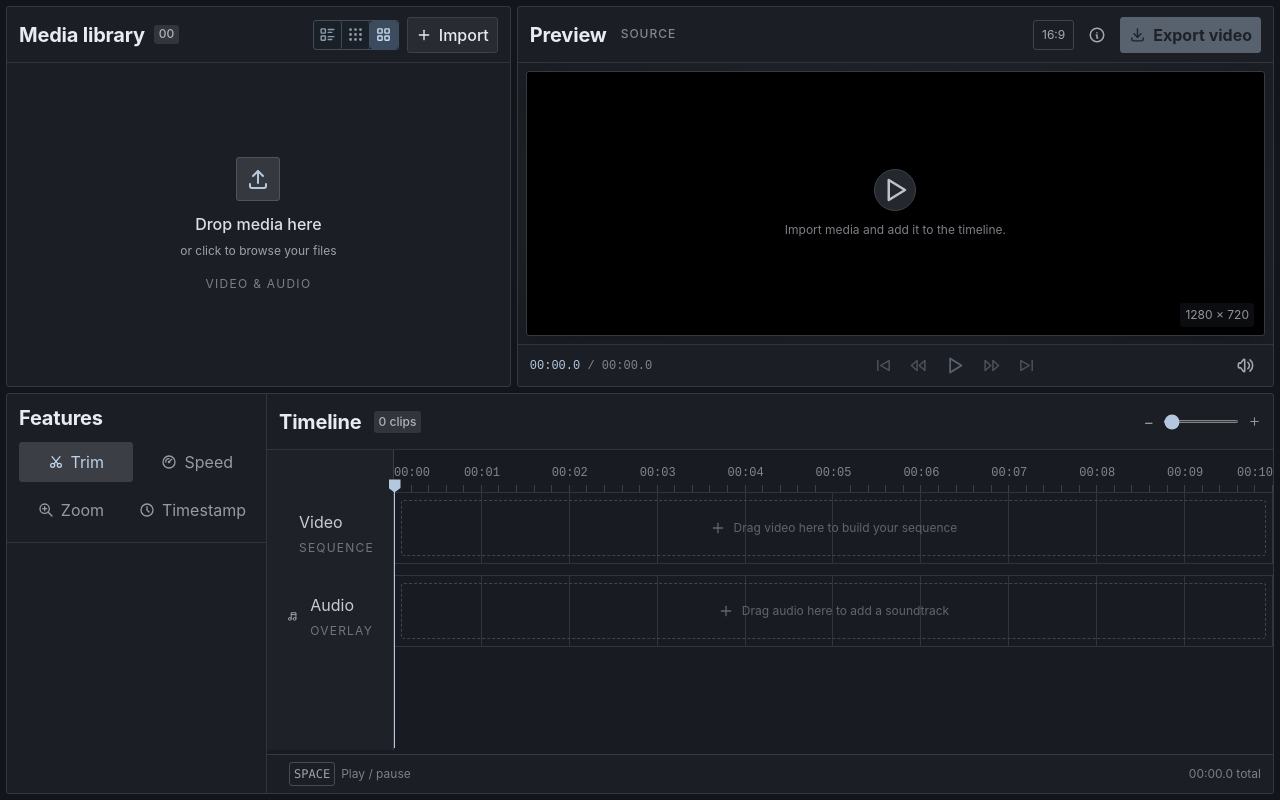
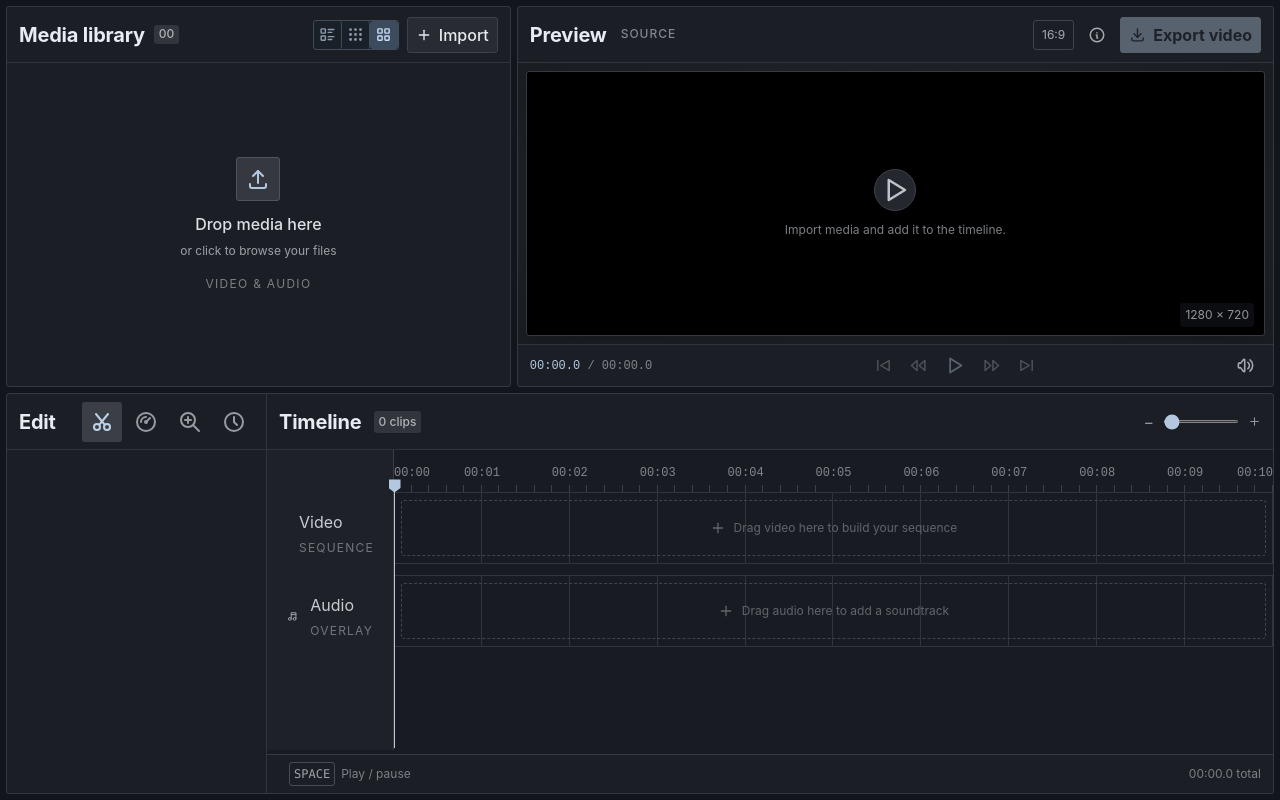
Before and after one commit to y3nr1ng/VideoEditor, a React (Vite) app: page / in a window 1280 px wide. Built offline with nearby package versions, Linux system fonts and the light colour scheme.

Commit message:
Use a single-row Edit icon toolbar

```diff
--- a/src/main.tsx
+++ b/src/main.tsx
@@ -1055,8 +1055,8 @@ function App() {
           </div>
         </section>
         <section className="timeline-panel panel">
-          <aside className="feature-sidebar" aria-label="Features">
-            <div className="feature-buttons"><h2>Features</h2>
+          <aside className="feature-sidebar" aria-label="Edit">
+            <div className="feature-buttons"><h2>Edit</h2>
             <div className="tools">
               {(
                 [
@@ -1067,6 +1067,8 @@ function App() {
               ).map((t) => (
                 <button
                   key={t.id}
+                  title={t.label}
+                  aria-label={t.label}
                   className={!timestampOpen && tool === t.id ? "chosen" : ""}
                   aria-pressed={!timestampOpen && tool === t.id}
                   disabled={busy}
@@ -1081,14 +1083,14 @@ function App() {
                       });
                   }}
                 >
-                  <t.icon size={16} />
-                  {t.label}
+                  <t.icon size={24} />
                 </button>
               ))}
               <button
                 className={timestampOpen ? "chosen" : ""}
                 aria-pressed={timestampOpen}
                 disabled={busy}
+                title="Timestamp"
                 aria-label="Timestamp overlay settings"
                 aria-expanded={timestampOpen}
                 onClick={() => {
@@ -1097,8 +1099,7 @@ function App() {
                   setTimestampOpen(!timestampOpen);
                 }}
               >
-                <IconClock size={16} />
-                Timestamp
+                <IconClock size={24} />
               </button>
             </div>
             </div>
--- a/src/style.css
+++ b/src/style.css
@@ -2359,3 +2359,9 @@ input:not([type="range"]):not([type="checkbox"]), select { min-height: 36px; pad
   .crop-modal .crop-fields { flex-wrap: wrap; gap: var(--space-group); }
   .crop-field-group { flex-basis: calc(50% - 12px); }
 }
+
+.feature-buttons { display: flex; align-items: center; gap: 8px; height: var(--panel-header-height); min-height: var(--panel-header-height); padding: 0 12px; }
+.feature-buttons h2 { margin: 0; flex-shrink: 0; }
+.feature-buttons .tools { display: flex; flex-wrap: nowrap; gap: 4px; margin-left: auto; }
+.feature-buttons .tools button { flex: 0 0 40px; width: 40px; height: 40px; padding: 8px; min-height: 40px; }
+@media (max-width: 680px) { .timeline-panel { grid-template-columns: 240px minmax(0, 1fr); } .feature-buttons { padding: 0 8px; } }
```
Also changed, not shown: 1 other file (tests, documents, lock files or other folders).
